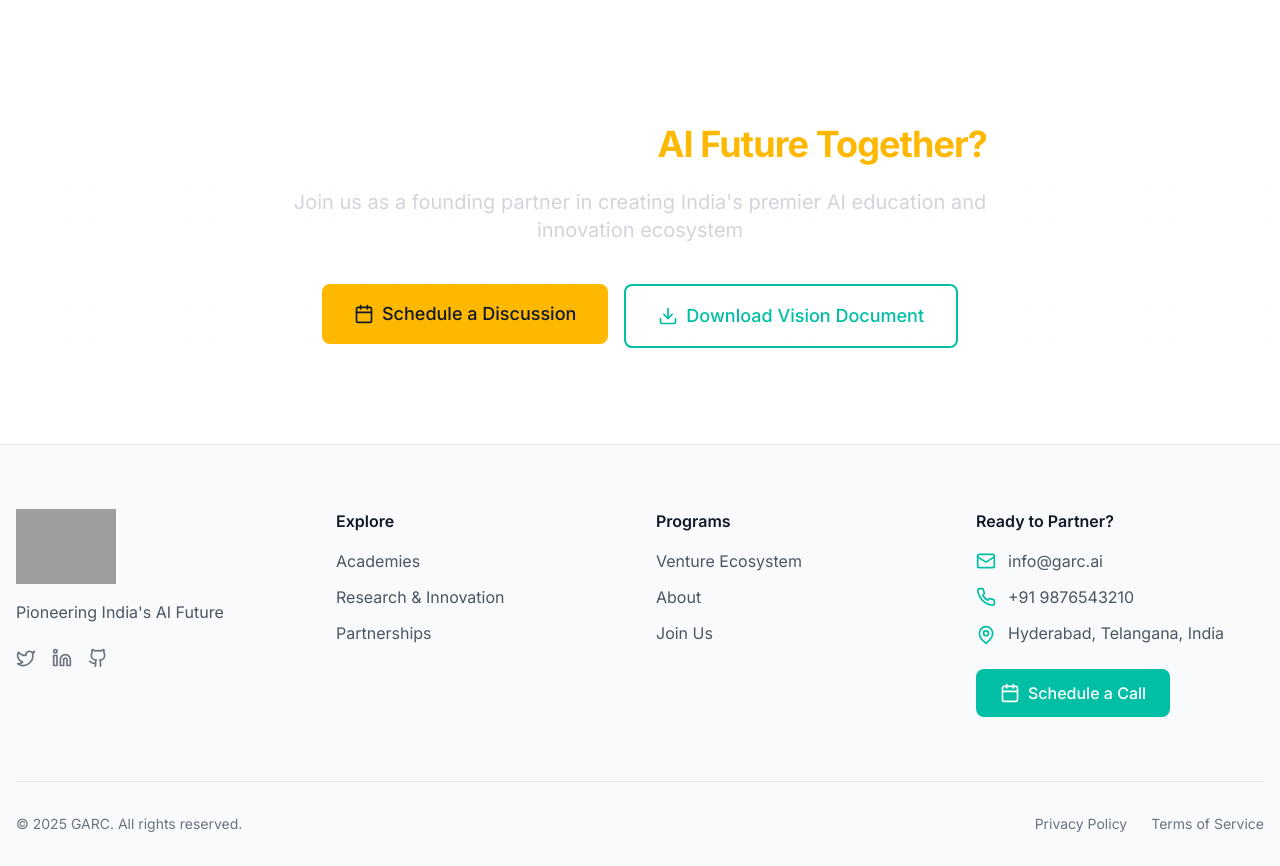
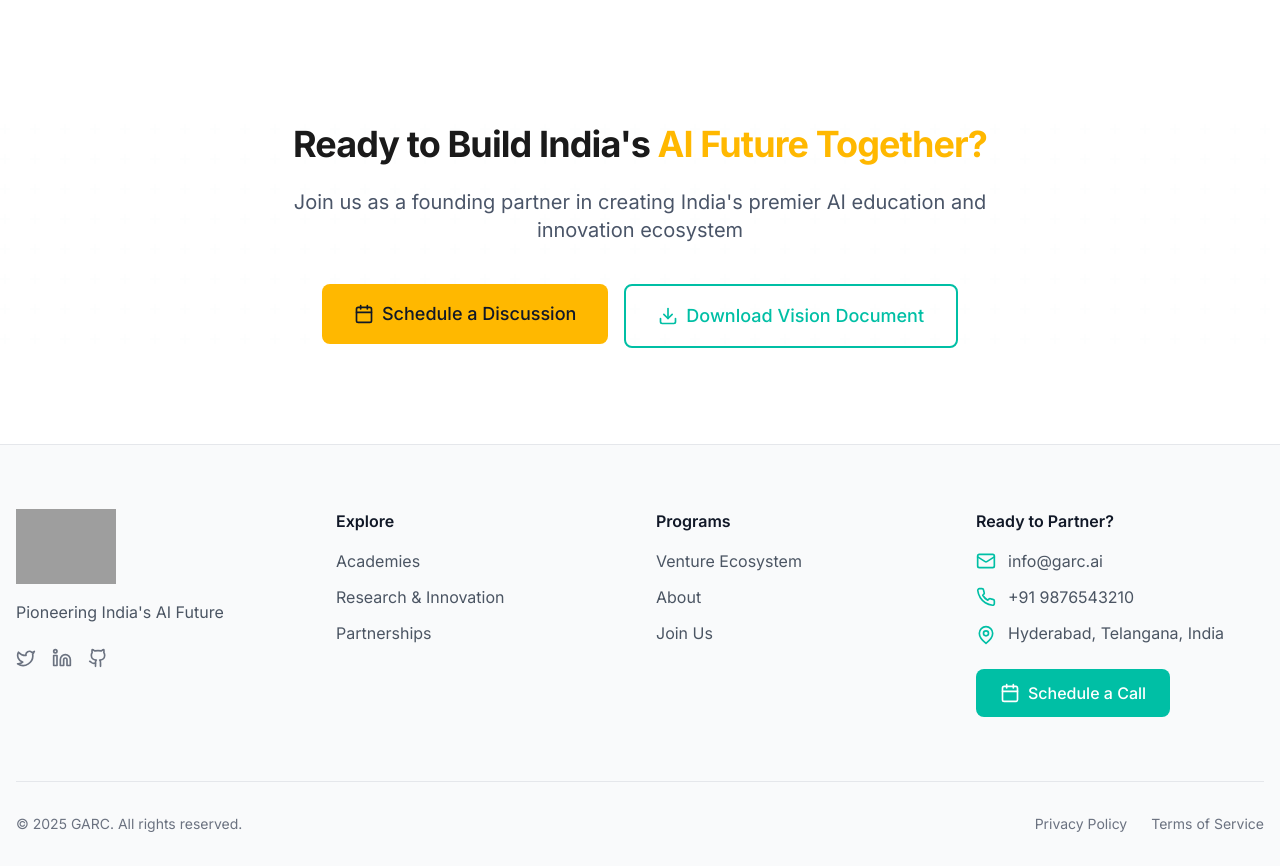
Before and after one commit to RaupscZAN/GARC-2, a React (Vite) app: page / in a window 1280 px wide. Shown: the part 3440-4306 px from the top of the page. Built offline with nearby package versions, Linux system fonts and the light colour scheme; grey boxes are pictures that could not be loaded.

Commit message:
Update text colors for light mode

```diff
--- a/src/components/home/FinalCTA.tsx
+++ b/src/components/home/FinalCTA.tsx
@@ -27,12 +27,12 @@ const FinalCTA: React.FC = () => {
           viewport={{ once: true }}
           transition={{ duration: 0.5 }}
         >
-          <span className="text-white">Ready to Build India's </span>
+          <span className="text-app-text">Ready to Build India's </span>
           <span className="text-accent">AI Future Together?</span>
         </motion.h2>
 
         <motion.p
-          className="text-xl text-gray-300 mb-10 max-w-3xl mx-auto"
+          className="text-xl text-app-text-muted mb-10 max-w-3xl mx-auto"
           initial={{ opacity: 0, y: 20 }}
           whileInView={{ opacity: 1, y: 0 }}
           viewport={{ once: true }}
```
